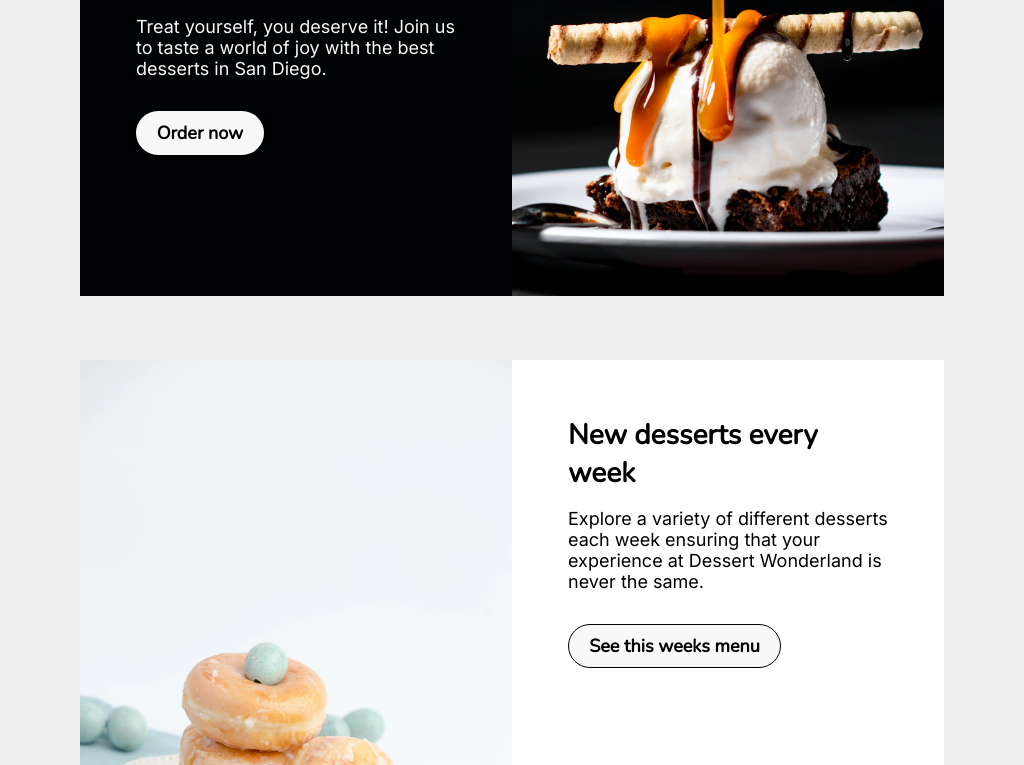
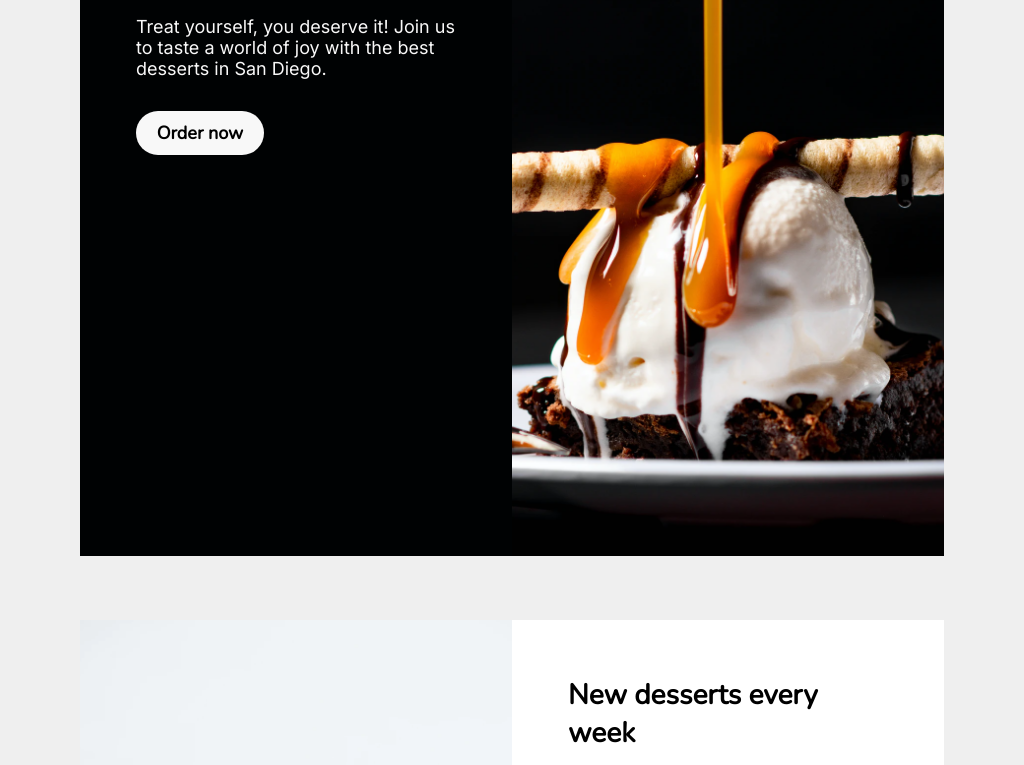
Before and after one commit to kyleh919/DessertWorld, a website: page index.html in a window 1024 px wide. Shown: the part 420-1185 px from the top of the page. Drawn offline with nearby package versions, Linux system fonts and the light colour scheme.

Commit message:
Fixes content-image bug in Safari that stretches the image to the height of the container

```diff
--- a/styles/layouts/home/content-section.css
+++ b/styles/layouts/home/content-section.css
@@ -1,6 +1,5 @@
 .content-image {
   width: 100%;
-  height: 100%;
 }
 
 /********** START MOBILE MEDIA QUERY **********/
@@ -31,6 +30,11 @@
   .content-section:nth-child(odd) > .content-image {
     grid-row: 1/2;
   }
+
+  .content-image {
+    height: 500px;
+    object-fit: cover;
+  }
 }
 /********** END TABLET MEDIA QUERY **********/
 
@@ -47,5 +51,10 @@
   .content-section:nth-child(odd) > .content-image {
     grid-row: 1/2;
   }
+
+  .content-image {
+    height: 800px;
+    object-fit: cover;
+  }
 }
 /********** END DESKTOP MEDIA QUERY **********/
```
